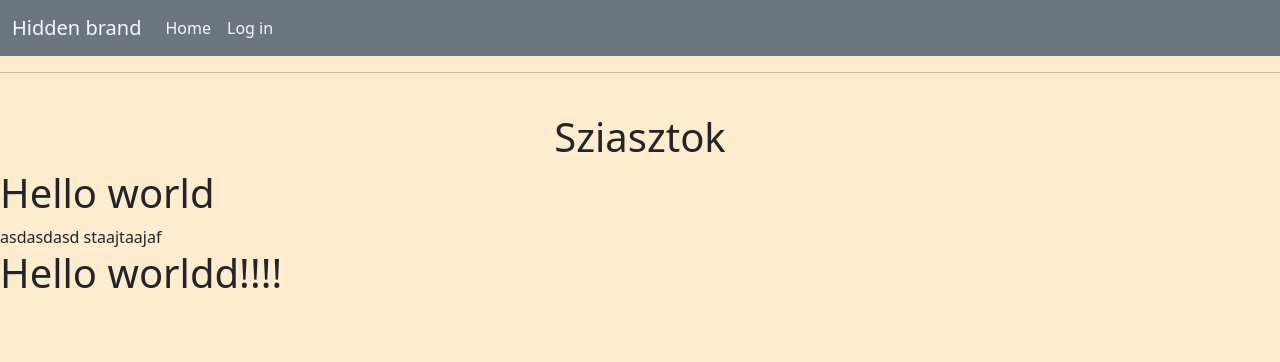
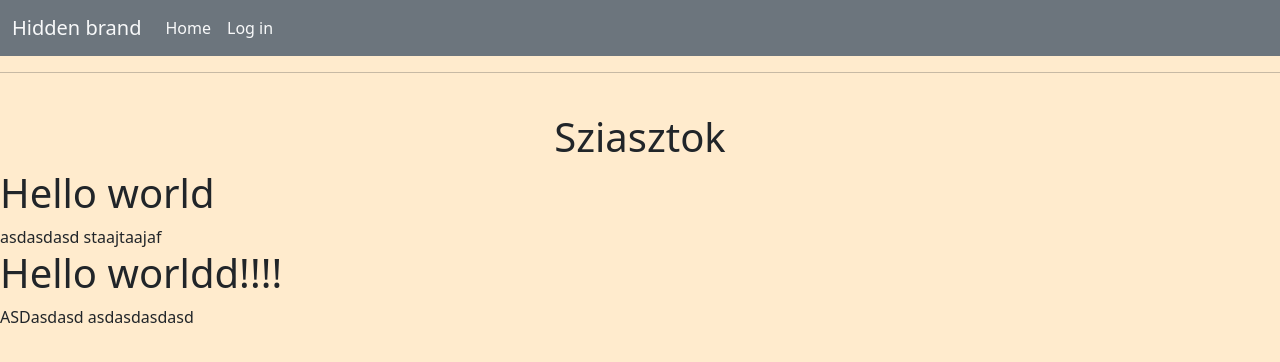
Before and after one commit to LapMa/Foods_Project, a plain HTML site: page index.html in a window 1280 px wide. Drawn offline with nearby package versions, Linux system fonts and the light colour scheme.

Commit message:
Update index.html

```diff
--- a/index.html
+++ b/index.html
@@ -50,6 +50,9 @@
     <h1>Hello world</h1>
   asdasdasd staajtaajaf
   <h1>Hello worldd!!!!</h1>
+
+<a>ASDasdasd</a>
+  asdasdasdasd
 </body>
 
 </html>
```
